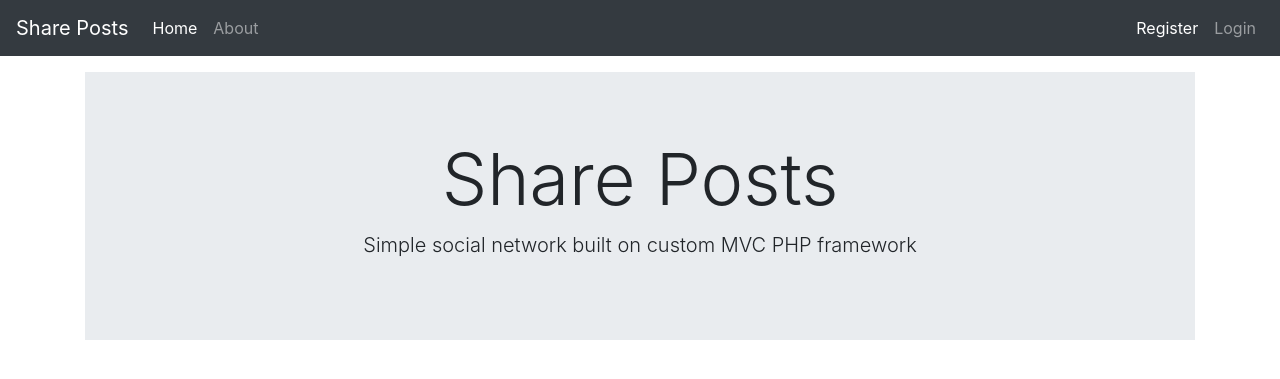
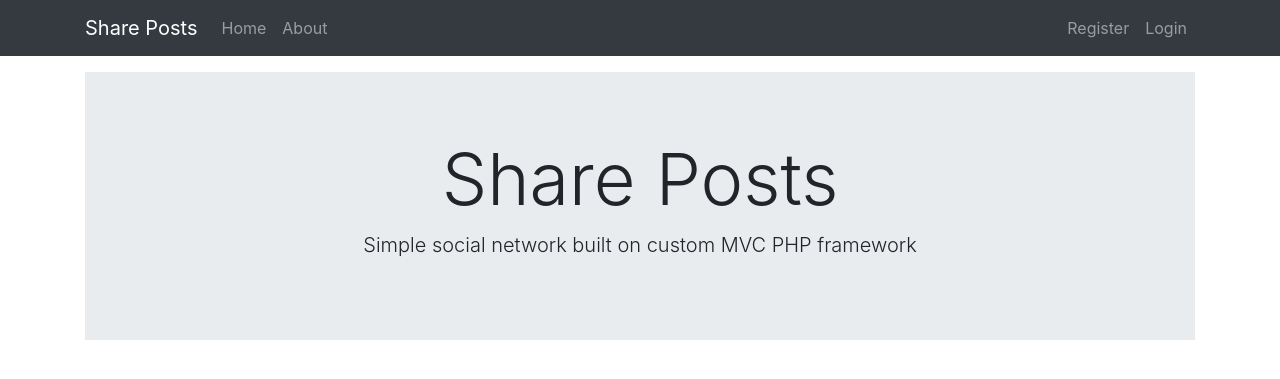
Before and after one commit to dustin100/php-mvc-project, a PHP site: page /php-mvc/ in a window 1280 px wide. Shown: the top 379 px of the page. Run offline with PHP 8.4, Linux system fonts and the light colour scheme; some libraries are stand-ins or nearby versions.

Commit message:
navbar clean up

```diff
--- a/app/views/inc/navbar.php
+++ b/app/views/inc/navbar.php
@@ -1,11 +1,12 @@
 <nav class="navbar navbar-expand-lg navbar-dark bg-dark mb-3">
+    <div class="container">
         <a class="navbar-brand" href="<?php echo URLROOT; ?> "><?php echo SITENAME; ?></a>
         <button class="navbar-toggler" type="button" data-toggle="collapse" data-target="#navbarNav" aria-controls="navbarNav" aria-expanded="false" aria-label="Toggle navigation">
             <span class="navbar-toggler-icon"></span>
         </button>
         <div class="collapse navbar-collapse" id="navbarNav">
             <ul class="navbar-nav mr-auto">
-            <li class="nav-item active">
+                <li class="nav-item">
                     <a class="nav-link" href="<?php echo URLROOT; ?>">Home</a>
                 </li>
                 <li class="nav-item">
@@ -14,7 +15,7 @@
             </ul>
 
             <ul class="navbar-nav ml-auto">
-            <li class="nav-item active">
+                <li class="nav-item">
                     <a class="nav-link" href="<?php echo URLROOT; ?>/users/register">Register</a>
                 </li>
                 <li class="nav-item">
@@ -23,4 +24,5 @@
             </ul>
 
         </div>
+    </div>
 </nav>
```
Lines whose indentation alone changed are shown as unchanged.
